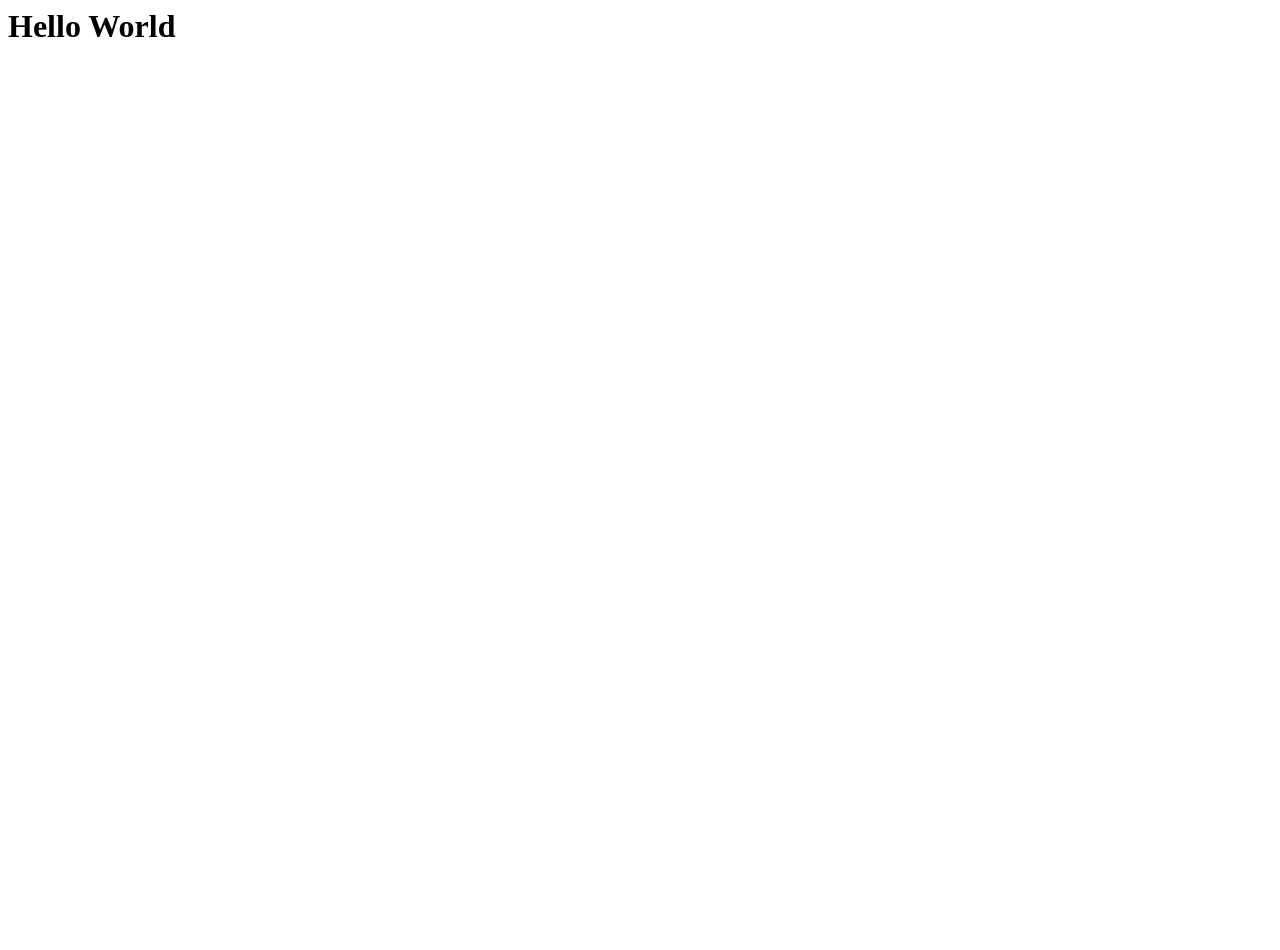
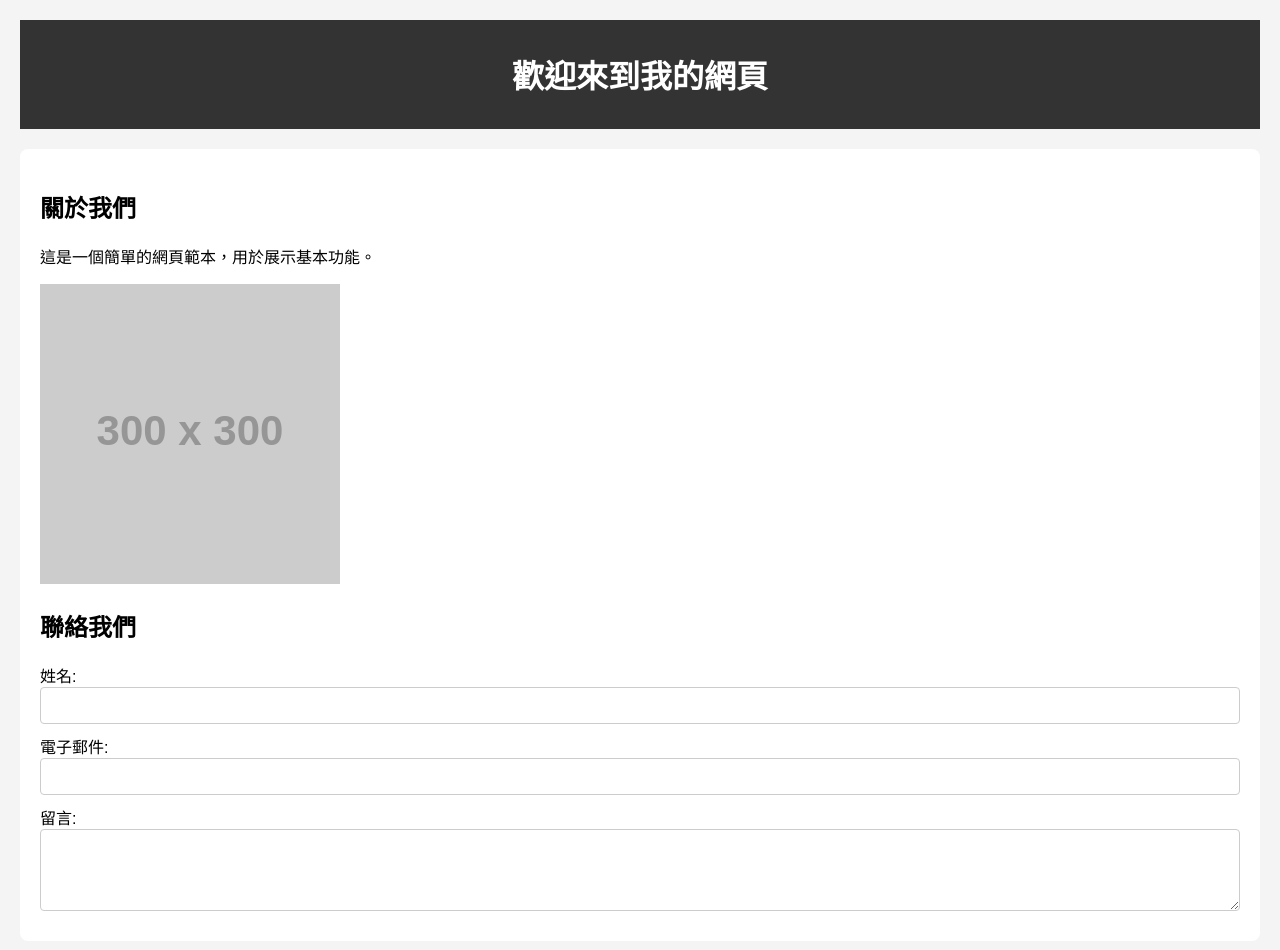
Before and after one commit to shiroko12/shiroko12-.github.io, a plain HTML site: page index.html in a window 1280 px wide. Before the commit the page ends 800 px from the top, so only its background shows below. Drawn offline with Linux system fonts and the light colour scheme; placeholder pictures from the web are drawn by us.

Commit message:
Update index.html

```diff
--- a/index.html
+++ b/index.html
@@ -1 +1,66 @@
-<h1> Hello World <h1>
+<!DOCTYPE html>
+<html lang="zh-Hant">
+<head>
+    <meta charset="UTF-8">
+    <meta name="viewport" content="width=device-width, initial-scale=1.0">
+    <title>我的網頁</title>
+    <style>
+        body {
+            font-family: Arial, sans-serif;
+            margin: 20px;
+            background-color: #f4f4f4;
+        }
+        header {
+            background: #333;
+            color: #fff;
+            padding: 10px 0;
+            text-align: center;
+        }
+        main {
+            margin: 20px 0;
+            padding: 20px;
+            background: #fff;
+            border-radius: 8px;
+        }
+        form {
+            display: flex;
+            flex-direction: column;
+        }
+        input, textarea {
+            margin-bottom: 10px;
+            padding: 10px;
+            border: 1px solid #ccc;
+            border-radius: 4px;
+        }
+        button {
+            padding: 10px;
+            background: #28a745;
+            color: white;
+            border: none;
+            border-radius: 4px;
+        }
+    </style>
+</head>
+<body>
+
+<header>
+    <h1>歡迎來到我的網頁</h1>
+</header>
+
+<main>
+    <h2>關於我們</h2>
+    <p>這是一個簡單的網頁範本，用於展示基本功能。</p>
+    <img src="https://via.placeholder.com/300" alt="示範圖片">
+
+    <h2>聯絡我們</h2>
+    <form>
+        <label for="name">姓名:</label>
+        <input type="text" id="name" name="name" required>
+
+        <label for="email">電子郵件:</label>
+        <input type="email" id="email" name="email" required>
+
+        <label for="message">留言:</label>
+        <textarea id="message" name="message" rows="4" required></textarea>
+
+        <b
```
